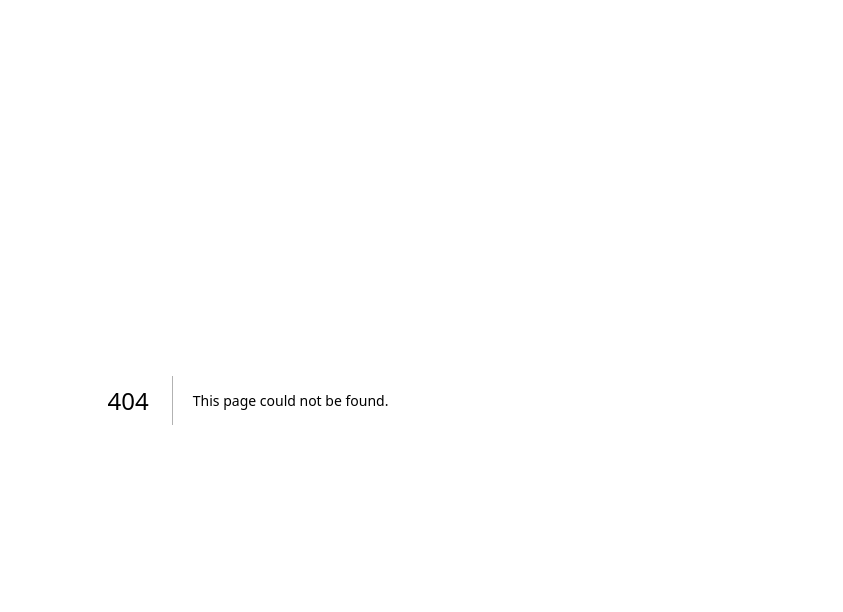
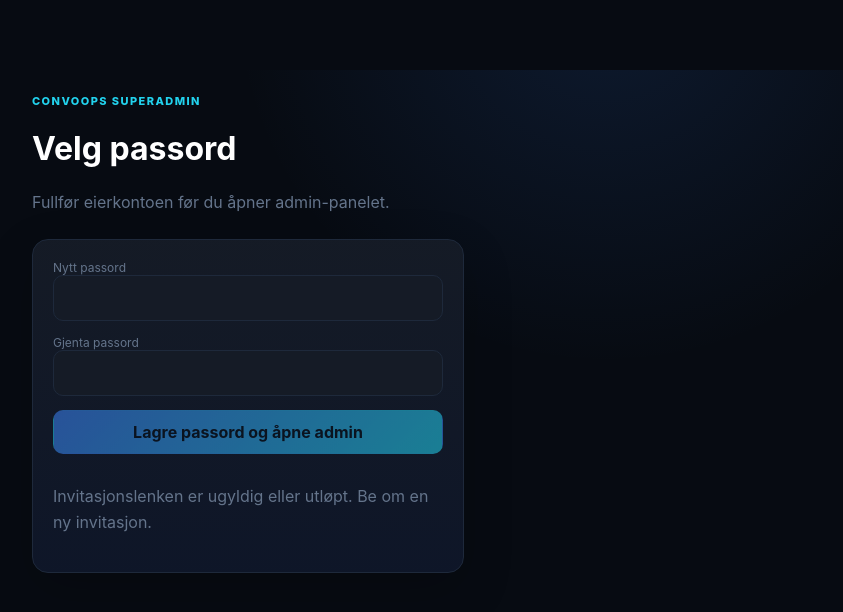
Before and after one commit to foziakahero-dot/WHATSAPP, a Next.js app: page /auth/set-password in a window 1280 px wide. Before the commit this address had no page. Shown: the top 612 px of the page, without its empty margins (392-1235 px from the left). Built offline with nearby package versions, Linux system fonts and the light colour scheme; no server answers.

Commit message:
feat: add secure owner invitation flow

```diff
--- /dev/null
+++ b/app/auth/set-password/page.tsx
@@ -0,0 +1,88 @@
+'use client'
+
+import { FormEvent, useEffect, useState } from 'react'
+import { useRouter } from 'next/navigation'
+import { createClient } from '@/lib/supabase/client'
+
+export default function SetPasswordPage() {
+  const router = useRouter()
+  const [password, setPassword] = useState('')
+  const [confirmPassword, setConfirmPassword] = useState('')
+  const [message, setMessage] = useState('Kontrollerer invitasjonen…')
+  const [ready, setReady] = useState(false)
+  const [loading, setLoading] = useState(false)
+
+  useEffect(() => {
+    const supabase = createClient()
+    supabase.auth.getUser().then(({ data, error }) => {
+      if (error || !data.user) {
+        setMessage('Invitasjonslenken er ugyldig eller utløpt. Be om en ny invitasjon.')
+        return
+      }
+      setReady(true)
+      setMessage('')
+    })
+  }, [])
+
+  async function submit(event: FormEvent) {
+    event.preventDefault()
+    if (password !== confirmPassword) {
+      setMessage('Passordene er ikke like.')
+      return
+    }
+
+    setLoading(true)
+    setMessage('')
+    const supabase = createClient()
+    const { error } = await supabase.auth.updateUser({ password })
+    if (error) {
+      setMessage(error.message)
+      setLoading(false)
+      return
+    }
+
+    router.replace('/admin/overview')
+    router.refresh()
+  }
+
+  return (
+    <main style={{ maxWidth: 480, margin: '70px auto', padding: 24 }}>
+      <div className="eyebrow">CONVOOPS SUPERADMIN</div>
+      <h1>Velg passord</h1>
+      <p className="muted">Fullfør eierkontoen før du åpner admin-panelet.</p>
+
+      <form onSubmit={submit} className="card" style={{ display: 'grid', gap: 14, marginTop: 24 }}>
+        <label>
+          <div className="label">Nytt passord</div>
+          <input
+            value={password}
+            onChange={(event) => setPassword(event.target.value)}
+            type="password"
+            minLength={12}
+            autoComplete="new-password"
+            required
+            disabled={!ready || loading}
+            style={{ width: '100%', padding: 12 }}
+          />
+        </label>
+        <label>
+          <div className="label">Gjenta passord</div>
+          <input
+            value={confirmPassword}
+            onChange={(event) => setConfirmPassword(event.target.value)}
+            type="password"
+            minLength={12}
+            autoComplete="new-password"
+            required
+            disabled={!ready || loading}
+            style={{ width: '100%', padding: 12 }}
+          />
+        </label>
+        <button className="button" disabled={!ready || loading} type="submit">
+          {loading ? 'Lagrer…' : 'Lagre passord og åpne admin'}
+        </button>
+        {message ? <p className="muted">{message}</p> : null}
+      </form>
+    </main>
+  )
+}
```
Also changed, not shown: app/auth/confirm/route.ts (added, +20 -0 lines), 1 other file (tests, documents, lock files or other folders).
